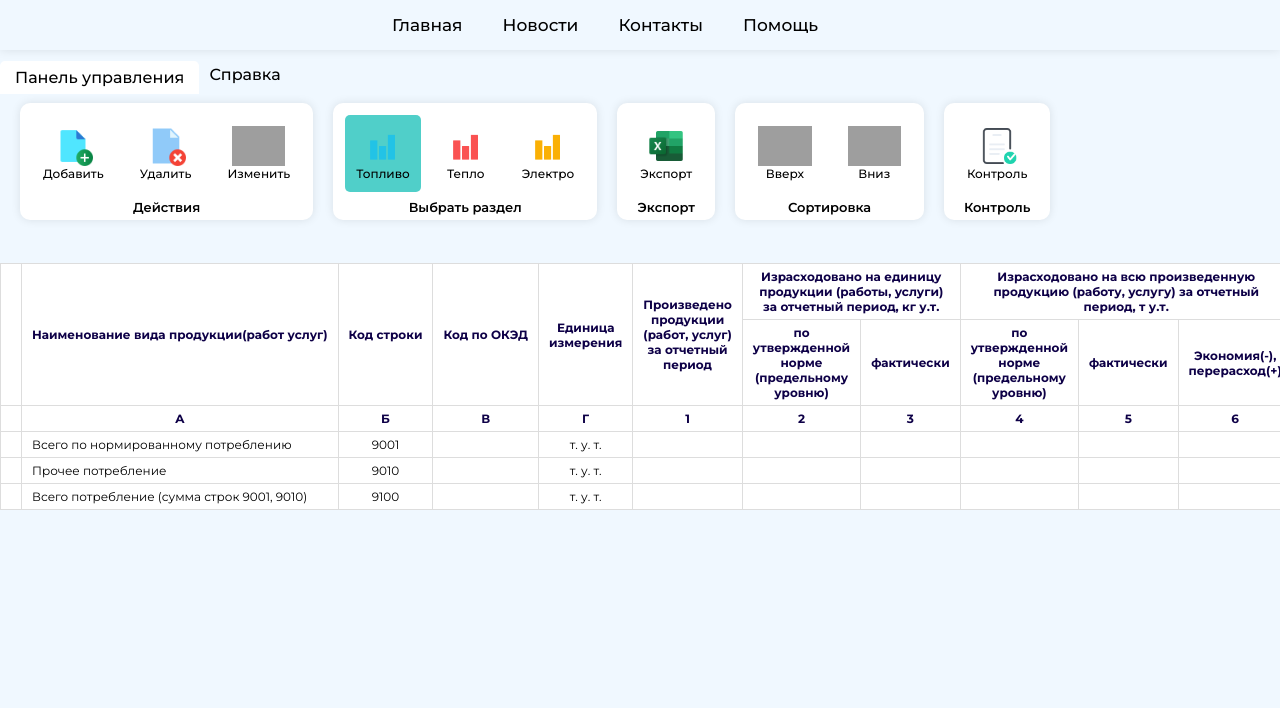
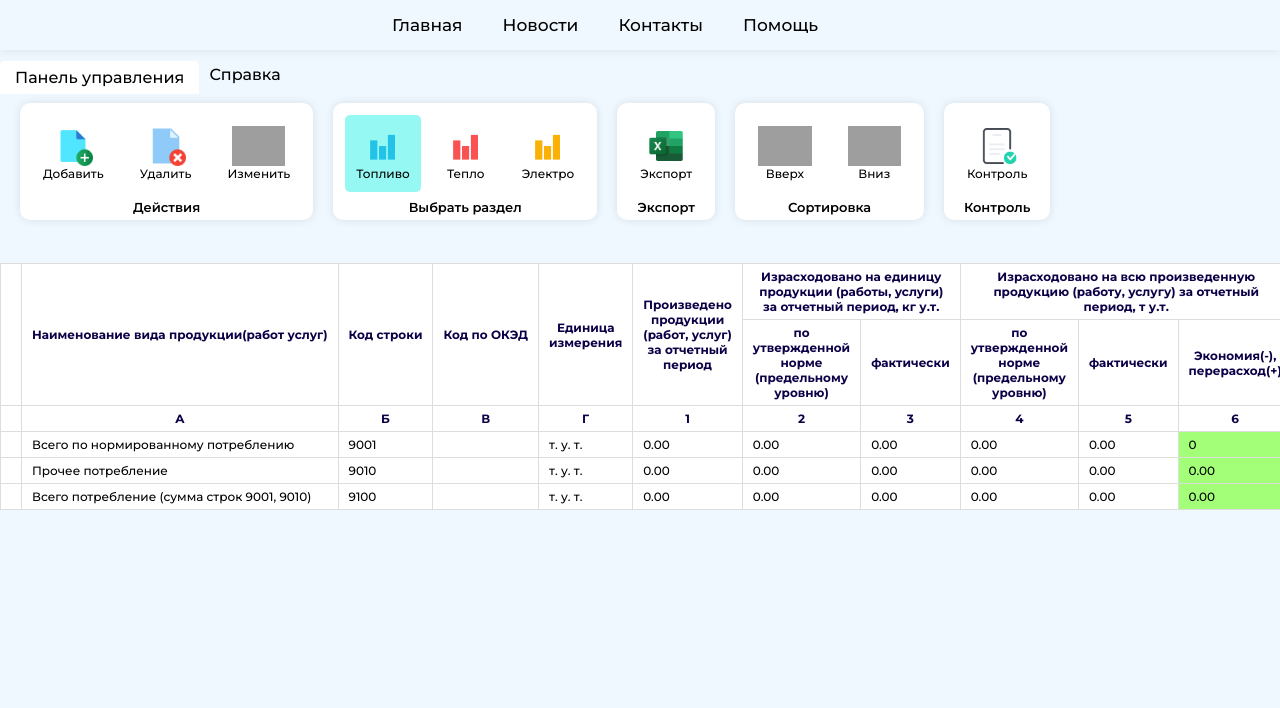
Before and after one commit to Tw1chee2k/quant, a Flask app: page /report/fuel/1 in a window 1280 px wide. Shown: the top 708 px of the page. Run offline with Flask 3, Linux system fonts and the light colour scheme; grey boxes are pictures that could not be loaded.

Commit message:
calculating fuel products

```diff
--- a/website/static/css/base.css
+++ b/website/static/css/base.css
@@ -922,7 +922,7 @@ input[type="radio"]:checked + .report-area_menu-name {
 .functions_menu .active{
     border-radius: 5px;
     border: none;
-    background-color:#50cfc9;
+    background-color: #95f8f3;
 }
 
 .content-podmenu nav ul li:hover{
@@ -944,11 +944,11 @@ input[type="radio"]:checked + .report-area_menu-name {
 /*active-report*/
 
 .active-report {
-    background-color: #50cfc9;
+    background-color: #95f8f3;
 }
 
 .active-report_version {
-    background-color: #50cfc9;
+    background-color:  #95f8f3;
 }
 
 /*active-report end*/
@@ -1025,27 +1025,36 @@ input[type="radio"]:checked + .report-area_menu-name {
     font-weight: 600;
 }
 
-.fuel-main_parapetrs td{
-    text-align: left;
-}
+
 
 .fuel-main_parapetrs td input{
     width: 100%;
+
 }
 
 
 
-.table_report-area tr th,
-.table_report-area tr td{
+.table_report-area tr th{
     border: 1px solid #dddddd;
-
     padding: 5px 10px;
     text-align: center;
     font-size: 12px;
 }
 
+
+.table_report-area tr td{
+    border: 1px solid #dddddd;
+    padding: 5px 10px;
+    text-align: left;
+    font-size: 12px;
+    font-weight: 500;
+}
+
+
+
 .table_report-area  input{
     font-size: 12px;
+    font-weight: 500;
 }
 
 
@@ -1096,7 +1105,7 @@ input[type="radio"]:checked + .report-area_menu-name {
 }
 
 .show-versins_button{
-    border: 1px solid white;
+    border: none;
     color: white;
     background-color: #61b8ff;
     padding:  1px 6px;
--- a/website/templates/report_fuel.html
+++ b/website/templates/report_fuel.html
@@ -134,7 +134,7 @@
                     <th colspan="2">Израсходовано на единицу продукции (работы, услуги) за отчетный период, кг у.т.</th>
                     <th colspan="3">Израсходовано на всю произведенную продукцию (работу, услугу) за отчетный период, т у.т.</th>
                     <th rowspan="2">Примечание</th>
-
+                    <th colspan="2"></th>
                 </tr>
                 <tr>
                     <th>по утвержденной норме (предельному уровню)</th>
@@ -142,6 +142,7 @@
                     <th>по утвержденной норме (предельному уровню)</th>
                     <th>фактически</th>
                     <th>Экономия(-), перерасход(+)</th>
+                    <th colspan="2"></th>
                 </tr>
                 <tr>
                     <th></th>
@@ -156,6 +157,7 @@
                     <th>5</th>
                     <th>6</th>
                     <th>7</th>
+                    <th colspan="2"></th>
                 </tr>
             </thead>
             <tbody>
@@ -190,6 +192,12 @@
                                 <input name = "Consumed_Quota_fuel" value = "0.00">
                             {% endif %}
                         </td>
+
+
+
+
+
+
                         <td>
                             {% if row.Consumed_Fact %}
                                 <input name = "Consumed_Fact_fuel" value = "{{ row.Consumed_Fact }}" readonly>
@@ -197,6 +205,12 @@
                                 <input name = "Consumed_Fact_fuel" value = "0.00" readonly>
                             {% endif %}
                         </td>
+
+
+
+
+
+
                         <td>
                             {% if row.Consumed_Total_Quota %}
                                 <input name = "Consumed_Total_Quota_fuel" value = "{{ row.Consumed_Total_Quota }}" readonly>
@@ -211,9 +225,15 @@
                                 <input name = "Consumed_Total_Fact_fuel" value = "0.00">
                             {% endif %}
                         </td>
-                        <td>
-                            <input name = "" value = "0.00">
-                        </td>
+                        {% if row.Consumed_Total_Fact - row.Consumed_Total_Quota < 0%}
+                            <td style="background-color: #a2ff77;">
+                                <input style="background-color: #a2ff77;" name="" value="{{ row.Consumed_Total_Fact - row.Consumed_Total_Quota }}" readonly>
+                            </td>
+                        {%else%}
+                            <td style="background-color: #ff7676;">
+                                <input style="background-color: #ff7676;" name="" value="{{ row.Consumed_Total_Fact - row.Consumed_Total_Quota }}" readonly>
+                            </td>
+                        {%endif%}
                         <td>
                             {% if row.note %}
                                 <input name = "note_fuel" value = "{{ row.note }}">
@@ -233,12 +253,24 @@
                     <td>9001</td>
                     <td></td>
                     <td>т. у. т.</td>
-                    <td></td>
-                    <td></td>
-                    <td></td>
-                    <td></td>
-                    <td></td>
-                    <td></td>
+                    <td>
+                        <input type = "text" value = "0.00" readonly>
+                    </td>
+                    <td>
+                        <input type = "text" value = "0.00" readonly>
+                    </td>
+                    <td>
+                        <input type = "text" value = "0.00" readonly>
+                    </td>
+                    <td>
+                        <input type = "text" value = "0.00" readonly>
+                    </td>
+                    <td>
+                        <input type = "text" value = "0.00" readonly>
+                    </td>
+                    <td style = "background-color: #a2ff77;">
+                        <input style = "background-color: #a2ff77;" name = "" value = "{{economia_pererashod}}">
+                    </td>
                     <td></td>
                 </tr>
                 <tr class = "fuel-main_parapetrs">
@@ -249,12 +281,24 @@
                     <td>9010</td>
                     <td></td>
                     <td>т. у. т.</td>
-                    <td></td>
-                    <td></td>
-                    <td></td>
-                    <td></td>
-                    <td></td>
-                    <td></td>
+                    <td>
+                        <input type = "text" value = "0.00" readonly>
+                    </td>
+                    <td>
+                        <input type = "text" value = "0.00" readonly>
+                    </td>
+                    <td>
+                        <input type = "text" value = "0.00" readonly>
+                    </td>
+                    <td>
+                        <input type = "text" value = "0.00" readonly>
+                    </td>
+                    <td>
+                        <input type = "text" value = "0.00" readonly>
+                    </td>
+                    <td style = "background-color: #a2ff77;">
+                        <input style = "background-color: #a2ff77;" name = "" value = "0.00">
+                    </td>
                     <td></td>
                 </tr>
                 <tr class = "fuel-main_parapetrs">
@@ -265,12 +309,24 @@
                     <td>9100</td>
                     <td></td>
                     <td>т. у. т.</td>
-                    <td></td>
-                    <td></td>
-                    <td></td>
-                    <td></td>
-                    <td></td>
-                    <td></td>
+                    <td>
+                        <input type = "text" value = "0.00" readonly>
+                    </td>
+                    <td>
+                        <input type = "text" value = "0.00" readonly>
+                    </td>
+                    <td>
+                        <input type = "text" value = "0.00" readonly>
+                    </td>
+                    <td>
+                        <input type = "text" value = "0.00" readonly>
+                    </td>
+                    <td>
+                        <input type = "text" value = "0.00" readonly>
+                    </td>
+                    <td style = "background-color: #a2ff77;">
+                        <input style = "background-color: #a2ff77;" name = "" value = "0.00">
+                    </td>
                     <td></td>
                 </tr>
             </tbody>
--- a/website/views.py
+++ b/website/views.py
@@ -522,13 +522,18 @@ def report_fuel(id):
     current_version_report = Version_report.query.filter_by(id=id).first()
     curent_report = current_version_report.id
     current_version_report = id
+    section = Sections.query.filter_by(id_version=curent_report, section_number = 1).all()
 
-    section = Sections.query.filter_by(id_version=curent_report, section_number = 1).all()
+    economia_pererashod = 0
+    for i in section:
+        economia_pererashod += (i.produced + i.Consumed_Quota)
+
     return render_template('report_fuel.html',
         dirUnit=dirUnit,
         dirProduct=dirProduct,
         section=section,
         user=current_user,
         current_version_report=current_version_report,
-        curent_report=curent_report
+        curent_report=curent_report,
+        economia_pererashod=economia_pererashod
         )
```
Also changed, not shown: website/auth.py (+12 -1 lines), website/database.db.
